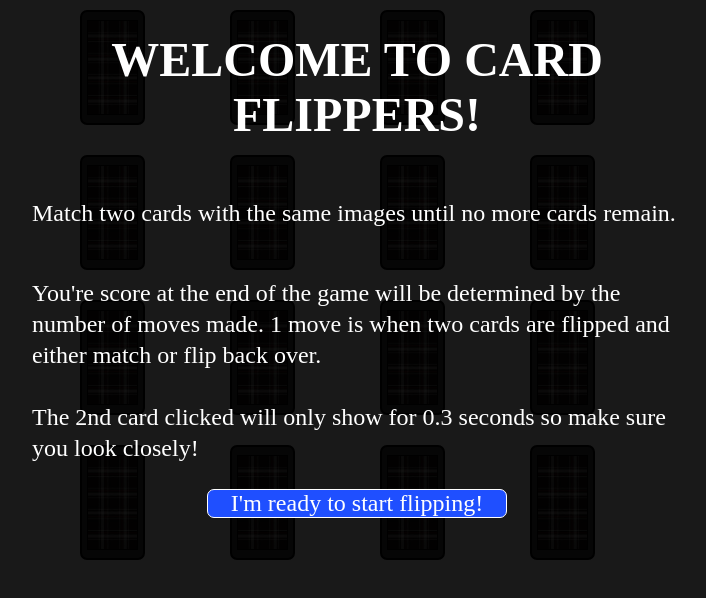
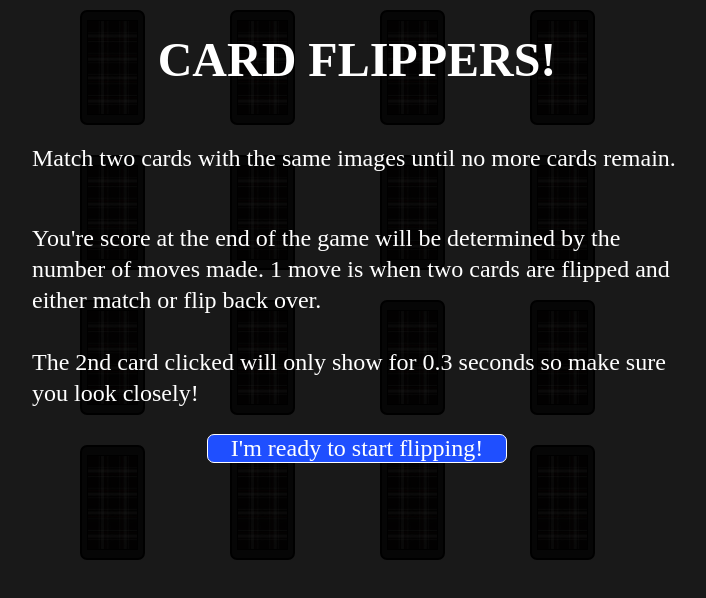
Before and after one commit to thomason84/Memory-Game, a plain HTML site: page index.html in a window 1280 px wide. Shown: the whole page, without its empty margins (283-989 px from the left). Drawn offline with nearby package versions, Linux system fonts and the light colour scheme.

Commit message:
changed name of game

```diff
--- a/index.html
+++ b/index.html
@@ -233,7 +233,7 @@
 			<div id="intro" class="intro">
 				<div class="beginContainer">
 					<div class="welcome">
-						<h1>WELCOME TO CARD FLIPPERS!</h1>
+						<h1>CARD FLIPPERS!</h1>
 					</div>
 						<div class="rules">
 							<p class="goal">Match two cards with the same images until no more cards remain.
```
